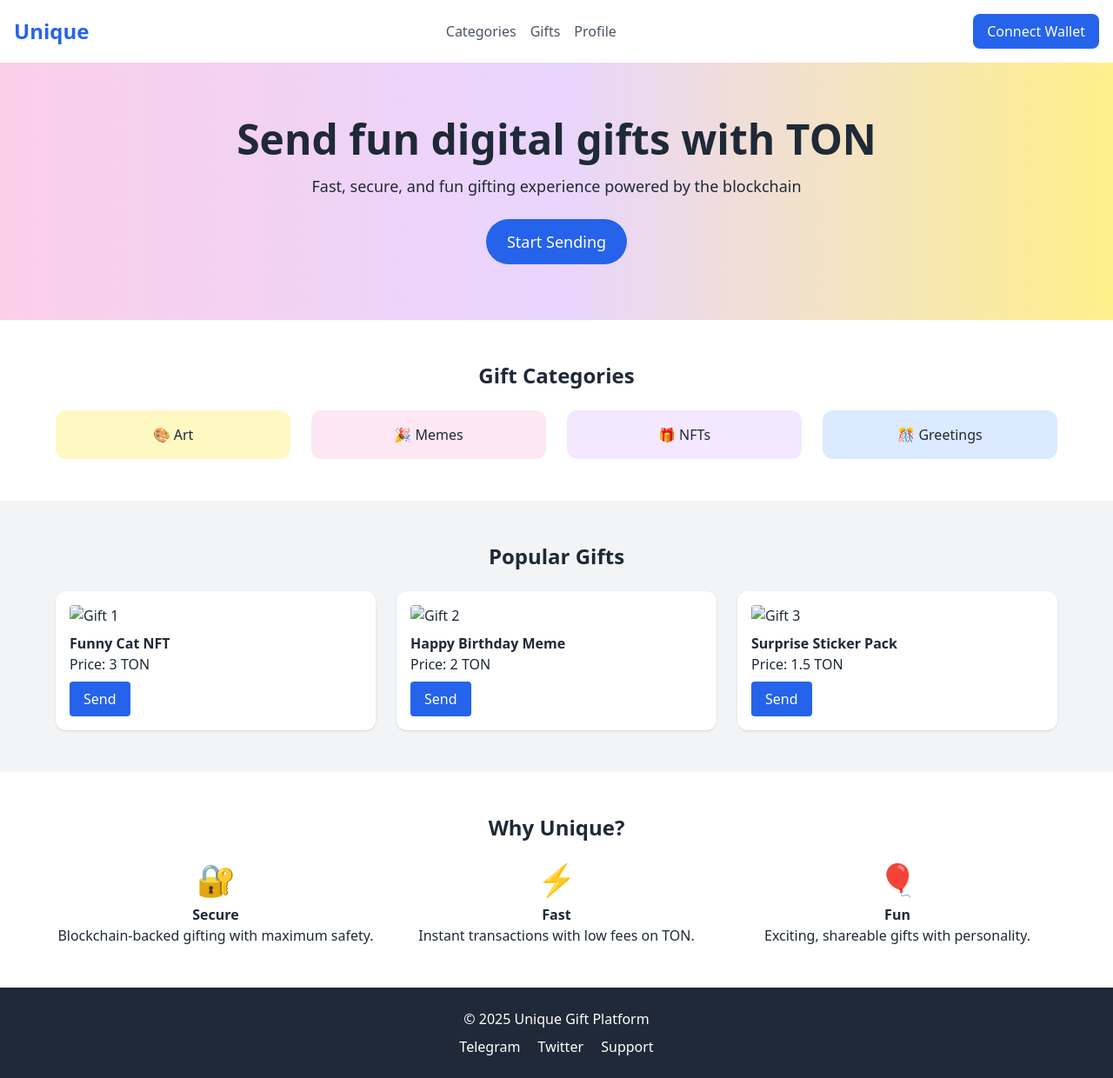
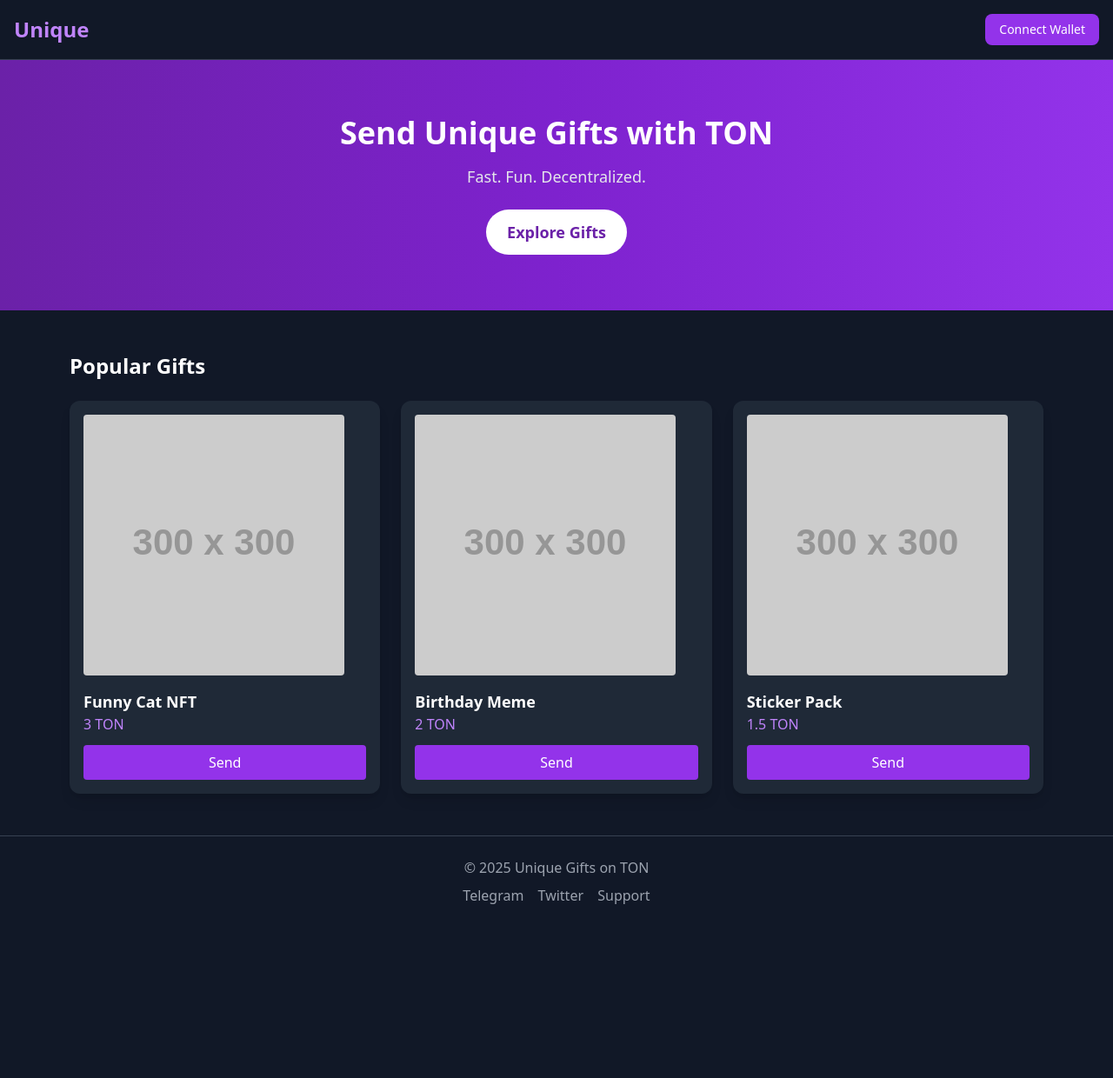
Before and after one commit to Ton-sos/unique-gifts, a plain HTML site: page index.html in a window 1280 px wide. Shown: the whole page at 87% size. After the commit the page ends 1066 px from the top, so only its background shows below. Drawn offline with nearby package versions, Linux system fonts and the light colour scheme; placeholder pictures from the web are drawn by us.

Commit message:
Update index.html

```diff
--- a/index.html
+++ b/index.html
@@ -1,99 +1,71 @@
-
 <!DOCTYPE html>
 <html lang="en">
 <head>
-  <meta charset="UTF-8">
-  <meta name="viewport" content="width=device-width, initial-scale=1.0">
+  <meta charset="UTF-8" />
+  <meta name="viewport" content="width=device-width, initial-scale=1.0" />
   <title>Unique Gifts on TON</title>
   <script src="https://cdn.tailwindcss.com"></script>
 </head>
-<body class="bg-white text-gray-800 font-sans">
+<body class="bg-gray-900 text-white font-sans">
 
   <!-- Header -->
-  <header class="flex justify-between items-center p-4 shadow-md">
-    <div class="text-2xl font-bold text-blue-600">Unique</div>
-    <nav class="space-x-4 hidden md:flex">
-      <a href="#" class="text-gray-600 hover:text-blue-600">Categories</a>
-      <a href="#" class="text-gray-600 hover:text-blue-600">Gifts</a>
-      <a href="#" class="text-gray-600 hover:text-blue-600">Profile</a>
-    </nav>
-    <button class="bg-blue-600 text-white px-4 py-2 rounded-lg">Connect Wallet</button>
+  <header class="flex justify-between items-center p-4 border-b border-gray-700">
+    <div class="text-2xl font-bold text-purple-400">Unique</div>
+    <button class="bg-purple-600 hover:bg-purple-700 text-white px-4 py-2 rounded-lg text-sm">
+      Connect Wallet
+    </button>
   </header>
 
-  <!-- Hero Section -->
-  <section class="text-center py-16 bg-gradient-to-r from-pink-200 via-purple-200 to-yellow-200">
-    <h1 class="text-4xl md:text-5xl font-bold mb-4">Send fun digital gifts with TON</h1>
-    <p class="text-lg mb-6">Fast, secure, and fun gifting experience powered by the blockchain</p>
-    <button class="bg-blue-600 text-white px-6 py-3 rounded-full text-lg">Start Sending</button>
+  <!-- Hero -->
+  <section class="text-center py-16 bg-gradient-to-r from-purple-800 via-purple-700 to-purple-600">
+    <h1 class="text-4xl font-bold mb-4">Send Unique Gifts with TON</h1>
+    <p class="text-lg text-gray-200 mb-6">Fast. Fun. Decentralized.</p>
+    <button class="bg-white text-purple-800 font-bold px-6 py-3 rounded-full text-lg hover:bg-purple-100">
+      Explore Gifts
+    </button>
   </section>
 
-  <!-- Categories -->
-  <section class="py-12 max-w-6xl mx-auto">
-    <h2 class="text-2xl font-bold mb-6 text-center">Gift Categories</h2>
-    <div class="grid grid-cols-2 md:grid-cols-4 gap-6">
-      <div class="bg-yellow-100 p-4 rounded-xl text-center">🎨 Art</div>
-      <div class="bg-pink-100 p-4 rounded-xl text-center">🎉 Memes</div>
-      <div class="bg-purple-100 p-4 rounded-xl text-center">🎁 NFTs</div>
-      <div class="bg-blue-100 p-4 rounded-xl text-center">🎊 Greetings</div>
-    </div>
-  </section>
-
-  <!-- Popular Gifts -->
-  <section class="py-12 bg-gray-100">
-    <div class="max-w-6xl mx-auto">
-      <h2 class="text-2xl font-bold mb-6 text-center">Popular Gifts</h2>
-      <div class="grid grid-cols-1 md:grid-cols-3 gap-6">
-        <div class="bg-white p-4 rounded-xl shadow">
-          <img src="images/gift1.png" alt="Gift 1" class="rounded mb-2">
-          <h3 class="font-bold">Funny Cat NFT</h3>
-          <p>Price: 3 TON</p>
-          <button class="mt-2 bg-blue-600 text-white px-4 py-2 rounded">Send</button>
-        </div>
-        <div class="bg-white p-4 rounded-xl shadow">
-          <img src="images/gift2.png" alt="Gift 2" class="rounded mb-2">
-          <h3 class="font-bold">Happy Birthday Meme</h3>
-          <p>Price: 2 TON</p>
-          <button class="mt-2 bg-blue-600 text-white px-4 py-2 rounded">Send</button>
-        </div>
-        <div class="bg-white p-4 rounded-xl shadow">
-          <img src="images/gift3.png" alt="Gift 3" class="rounded mb-2">
-          <h3 class="font-bold">Surprise Sticker Pack</h3>
-          <p>Price: 1.5 TON</p>
-          <button class="mt-2 bg-blue-600 text-white px-4 py-2 rounded">Send</button>
-        </div>
+  <!-- Gifts -->
+  <section class="max-w-6xl mx-auto py-12 px-4">
+    <h2 class="text-2xl font-semibold mb-6">Popular Gifts</h2>
+    <div class="grid grid-cols-1 md:grid-cols-3 gap-6">
+      <!-- Gift Card -->
+      <div class="bg-gray-800 rounded-xl p-4 shadow-lg">
+        <img src="https://via.placeholder.com/300" alt="Gift 1" class="rounded mb-4" />
+        <h3 class="font-semibold text-lg">Funny Cat NFT</h3>
+        <p class="text-purple-400">3 TON</p>
+        <button class="mt-3 w-full bg-purple-600 hover:bg-purple-700 text-white py-2 rounded">
+          Send
+        </button>
       </div>
-    </div>
-  </section>
-
-  <!-- Benefits -->
-  <section class="py-12 max-w-6xl mx-auto">
-    <h2 class="text-2xl font-bold mb-6 text-center">Why Unique?</h2>
-    <div class="grid grid-cols-1 md:grid-cols-3 gap-6 text-center">
-      <div>
-        <div class="text-4xl">🔐</div>
-        <h3 class="font-bold mt-2">Secure</h3>
-        <p>Blockchain-backed gifting with maximum safety.</p>
+      <!-- Gift Card -->
+      <div class="bg-gray-800 rounded-xl p-4 shadow-lg">
+        <img src="https://via.placeholder.com/300" alt="Gift 2" class="rounded mb-4" />
+        <h3 class="font-semibold text-lg">Birthday Meme</h3>
+        <p class="text-purple-400">2 TON</p>
+        <button class="mt-3 w-full bg-purple-600 hover:bg-purple-700 text-white py-2 rounded">
+          Send
+        </button>
       </div>
-      <div>
-        <div class="text-4xl">⚡</div>
-        <h3 class="font-bold mt-2">Fast</h3>
-        <p>Instant transactions with low fees on TON.</p>
-      </div>
-      <div>
-        <div class="text-4xl">🎈</div>
-        <h3 class="font-bold mt-2">Fun</h3>
-        <p>Exciting, shareable gifts with personality.</p>
+      <!-- Gift Card -->
+      <div class="bg-gray-800 rounded-xl p-4 shadow-lg">
+        <img src="https://via.placeholder.com/300" alt="Gift 3" class="rounded mb-4" />
+        <h3 class="font-semibold text-lg">Sticker Pack</h3>
+        <p class="text-purple-400">1.5 TON</p>
+        <button class="mt-3 w-full bg-purple-600 hover:bg-purple-700 text-white py-2 rounded">
+          Send
+        </button>
       </div>
     </div>
   </section>
 
   <!-- Footer -->
-  <footer class="bg-gray-800 text-white p-6 text-center">
-    <p>&copy; 2025 Unique Gift Platform</p>
-    <div class="mt-2">
-      <a href="#" class="mx-2 hover:underline">Telegram</a>
-      <a href="#" class="mx-2 hover:underline">Twitter</a>
-      <a href="#" class="mx-2 hover:underline">Support</a>
+  <footer class="text-center text-gray-400 py-6 border-t border-gray-700">
+    <p>&copy; 2025 Unique Gifts on TON</p>
+    <div class="mt-2 space-x-3">
+      <a href="#" class="hover:underline">Telegram</a>
+      <a href="#" class="hover:underline">Twitter</a>
+      <a href="#" class="hover:underline">Support</a>
     </div>
   </footer>
 
```
